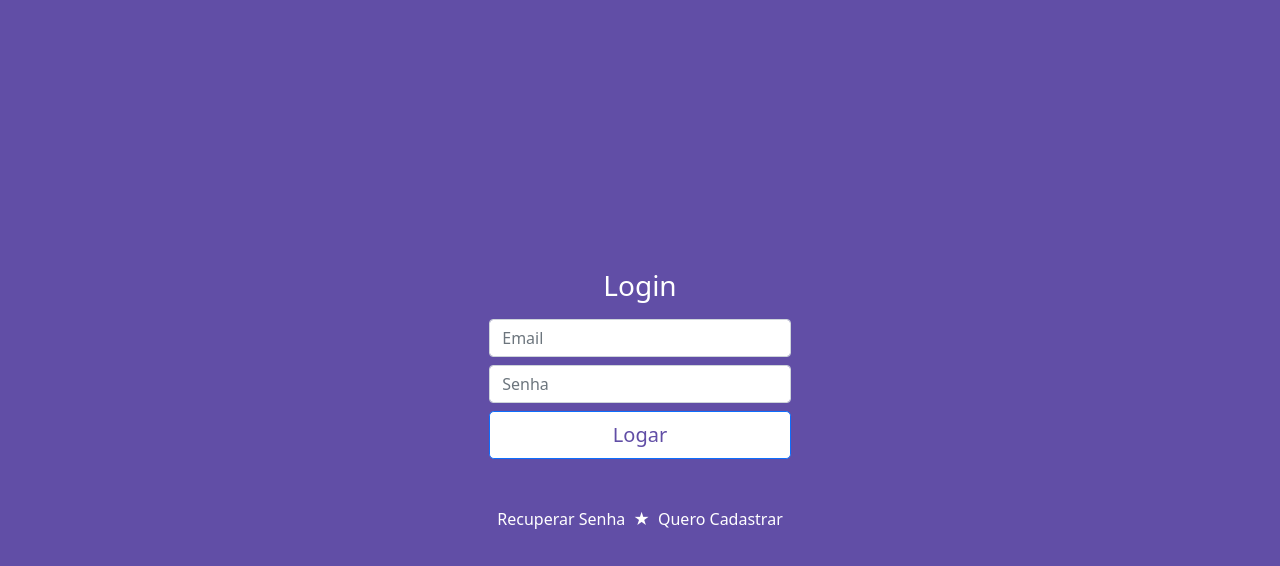
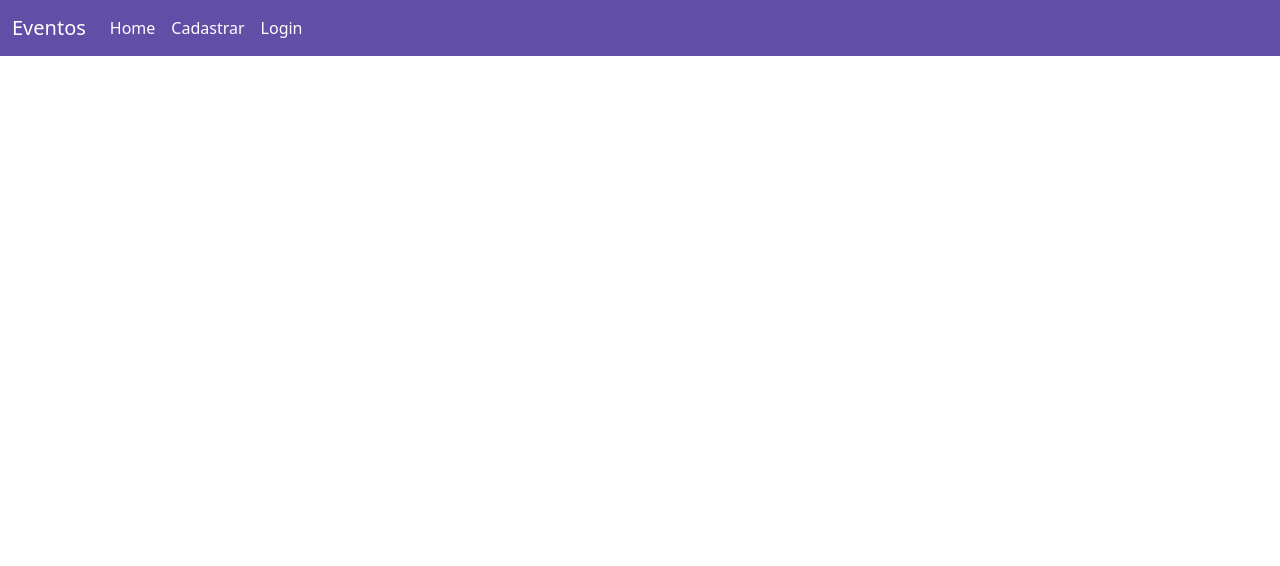
Before and after one commit to andreferreiraalves/eventos, a React (Create React App) app: page / in a window 1280 px wide. Shown: the top 566 px of the page. Built offline with nearby package versions, Linux system fonts and the light colour scheme.

Commit message:
login de usuário

```diff
--- a/package.json
+++ b/package.json
@@ -9,8 +9,10 @@
     "firebase": "^8.2.0",
     "react": "^17.0.1",
     "react-dom": "^17.0.1",
+    "react-redux": "^7.2.2",
     "react-router-dom": "^5.2.0",
     "react-scripts": "4.0.1",
+    "redux": "^4.0.5",
     "web-vitals": "^0.2.4"
   },
   "scripts": {
--- a/public/index.html
+++ b/public/index.html
@@ -10,7 +10,7 @@
   <title>React App</title>
   <link href="https://cdn.jsdelivr.net/npm/bootstrap@5.0.0-beta1/dist/css/bootstrap.min.css" rel="stylesheet"
     integrity="sha384-giJF6kkoqNQ00vy+HMDP7azOuL0xtbfIcaT9wjKHr8RbDVddVHyTfAAsrekwKmP1" crossorigin="anonymous">
-
+  <link rel="stylesheet" href="https://cdnjs.cloudflare.com/ajax/libs/font-awesome/5.15.1/css/all.min.css" />
 </head>
 
 <body>
--- a/src/App.js
+++ b/src/App.js
@@ -1,16 +1,22 @@
 import React from 'react';
 import { BrowserRouter as Router, Route } from 'react-router-dom';
+import { Provider } from 'react-redux';
+import store from '../src/store/';
 
 /* Páginas */
 import Login from './view/login/'
 import NovoUsuario from './view/usuario-novo/'
+import Home from './view/home/'
 
 function App() {
   return (
-    <Router>
-      <Route exact path='/' component={Login} />
-      <Route exact path='/novousuario' component={NovoUsuario} />
-    </Router>
+    <Provider store={store}>
+      <Router>
+        <Route exact path='/' component={Home} />
+        <Route exact path='/login' component={Login} />
+        <Route exact path='/novousuario' component={NovoUsuario} />
+      </Router>
+    </Provider>
   );
 }
 
--- /dev/null
+++ b/src/components/navbar/index.js
@@ -0,0 +1,35 @@
+import React from 'react';
+import { Link } from 'react-router-dom';
+import './navbar.css';
+
+function NavBar() {
+    return (
+        <nav className="navbar navbar-expand-lg">
+            <div className="container-fluid">
+                <span className="navbar-brand text-white font-weight-bold">Eventos</span>
+
+                <button className="navbar-toggler" type="button" data-bs-toggle="collapse" data-bs-target="#navbarSupportedContent" aria-controls="navbarSupportedContent" aria-expanded="false" aria-label="Toggle navigation">
+                    <i className="fas fa-bars text-white"></i>
+
+                </button>
+
+                <div className="collapse navbar-collapse" id="navbarSupportedContent">
+                    <ul className="navbar-nav me-auto mb-2 mb-lg-0">
+                        <li className="nav-item">
+                            <Link className="nav-link" to="/">Home</Link>
+                        </li>
+                        <li className="nav-item">
+                            <Link className="nav-link" to="/novousuario">Cadastrar</Link>
+                        </li>
+                        <li className="nav-item">
+                            <Link className="nav-link" to="/login">Login</Link>
+                        </li>
+                    </ul>
+
+                </div>
+            </div>
+        </nav>
+    );
+}
+
+export default NavBar;
--- /dev/null
+++ b/src/components/navbar/navbar.css
@@ -0,0 +1,14 @@
+.navbar {
+    background-color: #614EA6;
+}
+
+.nav-link {
+    color: white;
+    transition: .3s ease-in;
+}
+
+.nav-link a :hover {
+    background-color:#F21667;
+    color: white;
+    transition: .3s ease-in;
+}
--- /dev/null
+++ b/src/store/index.js
@@ -0,0 +1,6 @@
+import { createStore } from 'redux';
+import usuarioReducer from './usuarioReducer';
+
+const store = createStore(usuarioReducer);
+
+export default store;
--- /dev/null
+++ b/src/store/usuarioReducer.js
@@ -0,0 +1,19 @@
+const INITIAL_STATE = {
+    usuarioEmail: '',
+    usuarioLogado: 0
+};
+
+function usuarioReducer(state = INITIAL_STATE, action) {
+    switch (action.type) {
+        case 'LOG_IN':
+            return { ...state, usuarioLogado: 1, usuarioEmail: action.usuarioEmail };
+
+        case 'LOG_OUT':
+            return { ...state, usuarioLogado: 0, usuarioEmail: '' };
+
+        default:
+            return state;
+    }
+}
+
+export default usuarioReducer;
--- /dev/null
+++ b/src/view/home/index.js
@@ -0,0 +1,18 @@
+import React, { useState } from 'react';
+import { Link } from 'react-router-dom';
+import { useSelector } from 'react-redux';
+
+import './home.css';
+
+import NavBar from '../../components/navbar';
+
+function Home() {
+    return (
+        <>
+            <NavBar />
+            <h1>{useSelector(state => state.usuarioEmail)}</h1>
+        </>
+    );
+}
+
+export default Home;
--- a/src/view/login/index.js
+++ b/src/view/login/index.js
@@ -1,28 +1,37 @@
 import React, { useState } from 'react';
-import { Link } from 'react-router-dom';
+import { Link, Redirect } from 'react-router-dom';
 import './login.css';
 
 import firebase from '../../config/firebase';
 import 'firebase/auth';
+import { useSelector, useDispatch } from 'react-redux';
 
 function Login() {
-    const [email, setEmail] = useState('')
-    const [senha, setSenha] = useState('')
-    const [msgTipo, setMsgTipo] = useState('')
+    const [email, setEmail] = useState('');
+    const [senha, setSenha] = useState('');
+    const [msgTipo, setMsgTipo] = useState('');
+
+    const dispatch = useDispatch();
 
     function logar() {
         firebase.auth().signInWithEmailAndPassword(email, senha)
             .then(resultado => {
-                setMsgTipo('sucesso')
+                setMsgTipo('sucesso');
+
+                setTimeout(() => {
+                    dispatch({ type: 'LOG_IN', usuarioEmail: email });
+                }, 2000);
             })
             .catch(erro => {
-                setMsgTipo('erro')
+                setMsgTipo('erro');
             })
 
     }
 
     return (
         <div className="login-content d-flex align-items-center">
+            { useSelector(state => state.usuarioLogado) > 0 ? <Redirect to='/' /> : null}
+
             <form className="mx-auto">
                 <div className="text-center">
                     <h1 className="h3 mb-3 fw-normal text-white font-weight-bold">Login</h1>
--- a/src/view/usuario-novo/index.js
+++ b/src/view/usuario-novo/index.js
@@ -3,6 +3,7 @@
 
 import firebase from '../../config/firebase';
 import 'firebase/auth';
+import NavBar from '../../components/navbar';
 
 function NovoUsuario() {
     const [email, setEmail] = useState('')
@@ -50,6 +51,8 @@
     }
 
     return (
+        <div>
+            <NavBar />
             <div className="form-cadastro">
                 <form className="text-center form-login mx-auto mt-5">
                     <h1 className="h3 mb-3 text-black font-weight-bold">Cadastro</h1>
@@ -67,6 +70,7 @@
                     </div>
                 </form>
             </div>
+        </div>
     );
 }
 
```
Also changed, not shown: src/view/home/home.css (added), 2 other files (tests, documents, lock files or other folders). Lines whose indentation alone changed are shown as unchanged.
